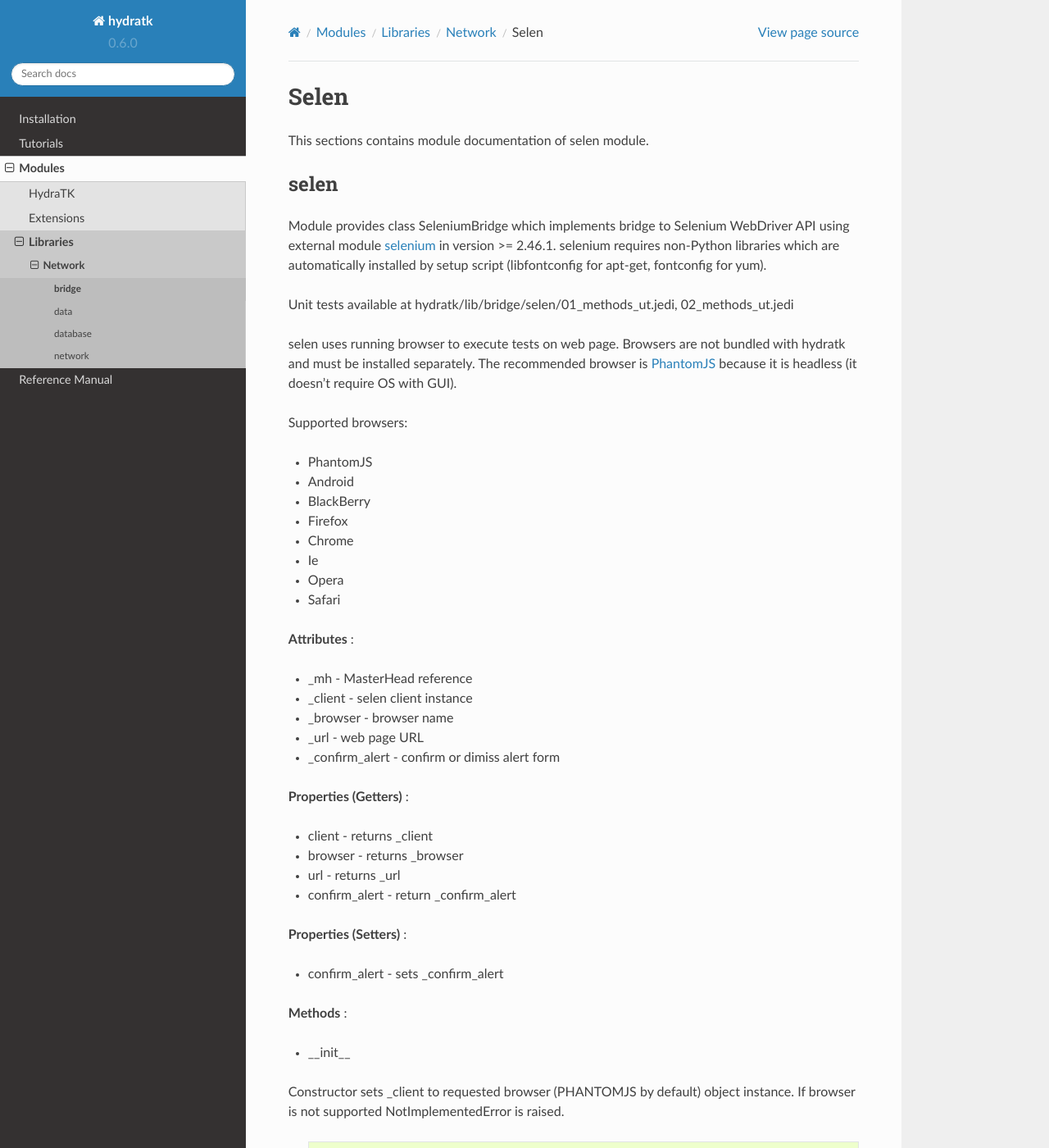
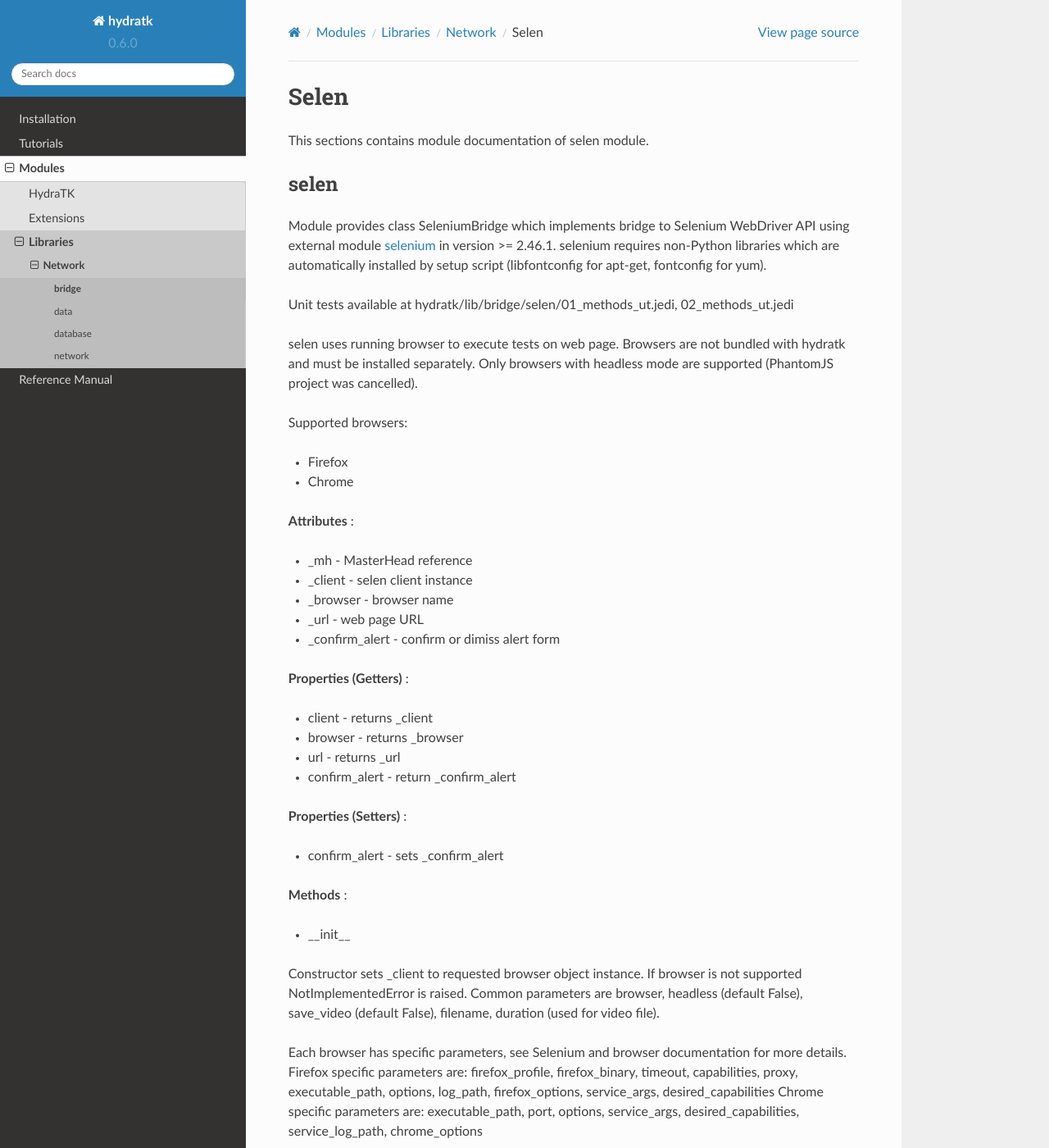
Before and after one commit to hydratk/hydratk-doc, a Sphinx documentation site: the page built from doc/rst/module/lib/network/selen.rst, in a window 1280 px wide and 1400 px high. Shown: the whole window at 82% size. Built offline with Sphinx 7.4.7 and the Read the Docs theme 2.0.0, drawn with Linux system fonts in a browser that asks for light colours; formulas are drawn with MathJax 3; some of the changed text lies outside the part shown.

Commit message:
Modified - documentation for Selenium bridge and adapter

```diff
--- a/doc/conf.py
+++ b/doc/conf.py
@@ -33,6 +33,7 @@
     'cassandra.cluster', 'cassandra.auth', 'cassandra.protocol',
     'cx_Oracle',
     'git',
+    'imageio',
     'jedi',
     'jpype',
     'jsonrpclib', 'jsonrpclib.jsonrpc',
@@ -53,7 +54,7 @@
     'requests', 'requests.exceptions', 'requests.packages.urllib3', 'requests.auth', 'requests_ntlm',
     'setproctitle',
     'scapy.all', 'scapy.error',
-    'selenium', 'selenium.common.exceptions', 'selenium.webdriver.support.ui', 'selenium.webdriver.common.utils',
+    'selenium', 'selenium.common.exceptions', 'selenium.webdriver.support.events', 'selenium.webdriver.support.ui', 'selenium.webdriver.common.utils', 'selenium.webdriver.remote.webelement',
     'simplejson', 'simplejson.scanner',
     'stompest', 'stompest.config', 'stompest.sync', 'stompest.protocol', 'stompest.error',
     'suds', 'suds.cache', 'suds.client', 'suds.transport', 'suds.transport.https', 'suds.wsse',
--- a/doc/rst/install/ext/datagen.rst
+++ b/doc/rst/install/ext/datagen.rst
@@ -177,8 +177,10 @@
            Options:
               --gen-input <path> - input filename
               [--gen-browser <title>] - browser to be used, default Firefox
+              [--gen-headless] - headless mode, default False
               [--gen-output <path>] - output filename, default input filename with changed suffix or sample.json, sample.xml
               [--gen-timeout <number>] - timeout for wait commands, default 10
+              [--gen-url <url>] - base url, default http://localhost
 
         gen-xml - generate sample xml file according to WSDL/XSD specification
            Options:
@@ -219,8 +221,10 @@
            Options:
               --input <path> - input filename
               [--browser <title>] - browser to be used, default Firefox
+              [--headless] - headless mode, default False
               [--output <path>] - output filename, default input filename with changed suffix or sample.json, sample.xml
               [--timeout <number>] - timeout for wait commands, default 10
+              [--url <url>] - base url, default http://localhost
 
         xml - generate sample xml file according to WSDL/XSD specification
            Options:
--- a/doc/rst/module/lib/network/selen.rst
+++ b/doc/rst/module/lib/network/selen.rst
@@ -15,18 +15,12 @@
 Unit tests available at hydratk/lib/bridge/selen/01_methods_ut.jedi, 02_methods_ut.jedi
 
 selen uses running browser to execute tests on web page. Browsers are not bundled with hydratk and must be installed separately.
-The recommended browser is `PhantomJS <http://phantomjs.org/>`_ because it is headless (it doesn't require OS with GUI).
+Only browsers with headless mode are supported (PhantomJS project was cancelled).
 
 Supported browsers:
 
-* PhantomJS
-* Android
-* BlackBerry
 * Firefox
 * Chrome
-* Ie
-* Opera
-* Safari
 
 **Attributes** :
 
@@ -51,13 +45,19 @@
 
 * __init__
 
-Constructor sets _client to requested browser (PHANTOMJS by default) object instance. If browser is not supported NotImplementedError is raised.
+Constructor sets _client to requested browser object instance. If browser is not supported NotImplementedError is raised.
+Common parameters are browser, headless (default False), save_video (default False), filename, duration (used for video file).
+
+Each browser has specific parameters, see Selenium and browser documentation for more details.
+Firefox specific parameters are: firefox_profile, firefox_binary, timeout, capabilities, proxy, executable_path, options, log_path,
+firefox_options, service_args, desired_capabilities
+Chrome specific parameters are: executable_path, port, options, service_args, desired_capabilities, service_log_path, chrome_options
 
   .. code-block:: python
 
      from hydratk.lib.bridge.selen import SeleniumBridge
 
-     c = SeleniumBridge('PHANTOMJS')
+     c = SeleniumBridge('Firefox')
 
 * open
 
@@ -217,3 +217,21 @@
 * get_screen
 
 Methods gets screenshot content in png (default) or base64 format.
+
+**Class EventListener**
+
+Used to created movie (animated gif) using external module imageio from screenshots taken after requested events.
+
+* __init__
+
+Constructor, class inherited from AbstractEventListener.
+
+* _get_screen
+
+Method stores PNG screenshot to memory. Method is called by event handlers: after_change_value, after_click, after_execute_script,
+after_naviaget_back, after_navigate_forward, after_navigate_to, before_close, before_quit.
+
+* _save_video
+
+Methods saves video file. First it fires event selen_before_save_video where parameters (_filename, _duration) can be rewritten.
+It creates video file from screenshots and fires event selen_after_save_video. Method is called by event handler after_quit.
--- a/doc/rst/tutor/ext/datagen/tut5_selenium.rst
+++ b/doc/rst/tutor/ext/datagen/tut5_selenium.rst
@@ -3,7 +3,7 @@
 Tutorial 5: Selenium
 ====================
 
-Adapter of Selenium scripts (used by Firefox IDE plugin) to Yoda format
+Adapter of Selenium scripts (used by Katalon Recorder plugin for Firefox, Chrome) to Yoda format
 
 Command line
 ^^^^^^^^^^^^
@@ -18,7 +18,9 @@
 
 * --gen-output <path>: path to output file, default <test suite>.jedi
 * --gen-browser <title>: browser to be used, default Firefox
+* --gen-headless: headless mode, default False
 * --gen-timeout <number>: timeout for wait commands, default 10
+* --gen-url <url>: base url, default http://localhost
 
 Adapter
 ^^^^^^^
@@ -29,7 +31,7 @@
 
      Script adapted
 
-     $ htk --gen-input test.html --gen-browser PhantomJS --gen-timeout 5 gen-selenium
+     $ htk --gen-input test.html --gen-browser Firefox --gen-headless --gen-timeout 5 --gen-url "http://0.0.0.0:8888" gen-selenium
 
      Script adapted
 
```
Also changed, not shown: doc/rst/install/lib/network.rst (+10 -2 lines), doc/rst/module/ext/datagen/selenium.rst (+8 -2 lines), doc/rst/tutor/lib/network/tut10_selen.rst (+15 -10 lines), 1 other file.
